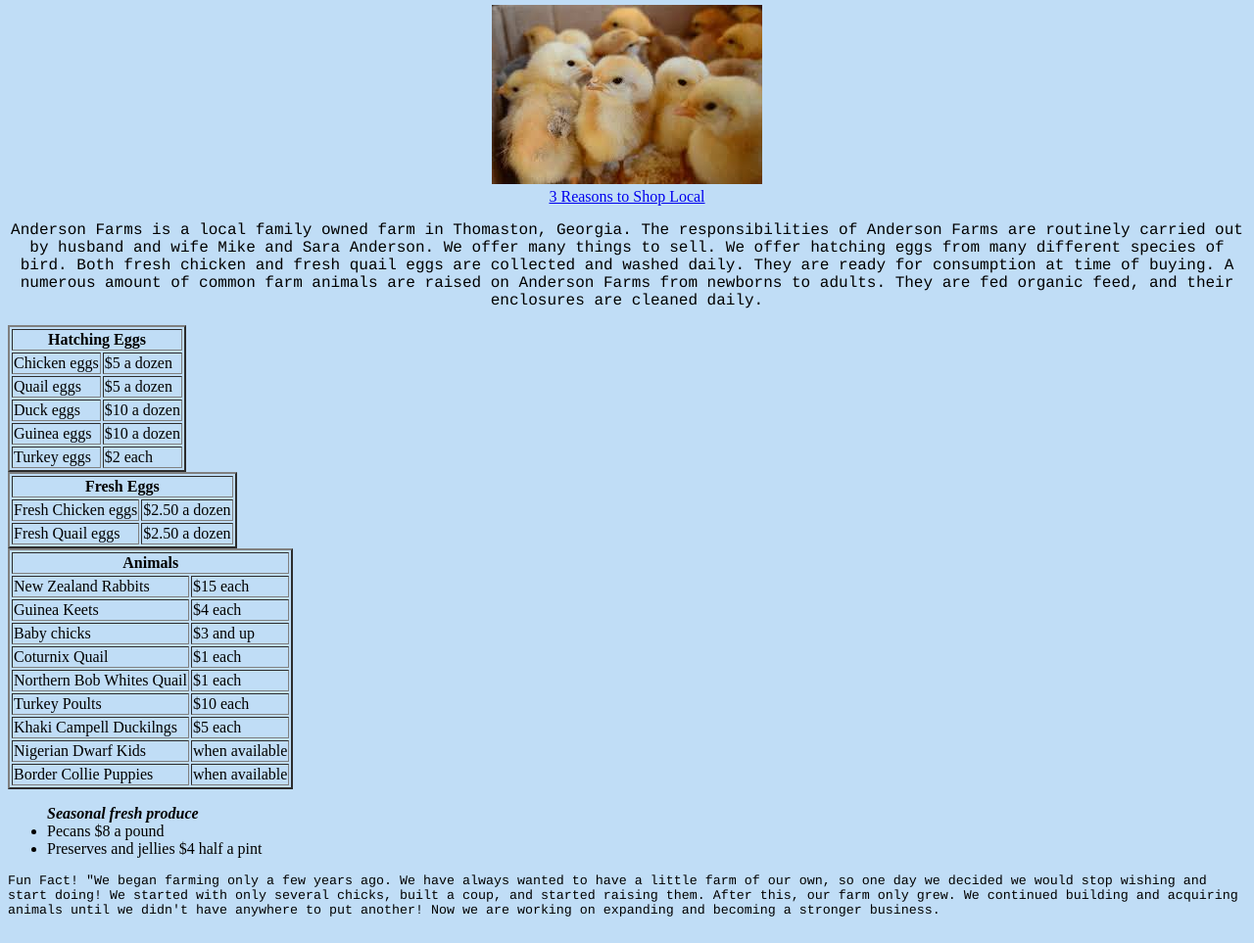
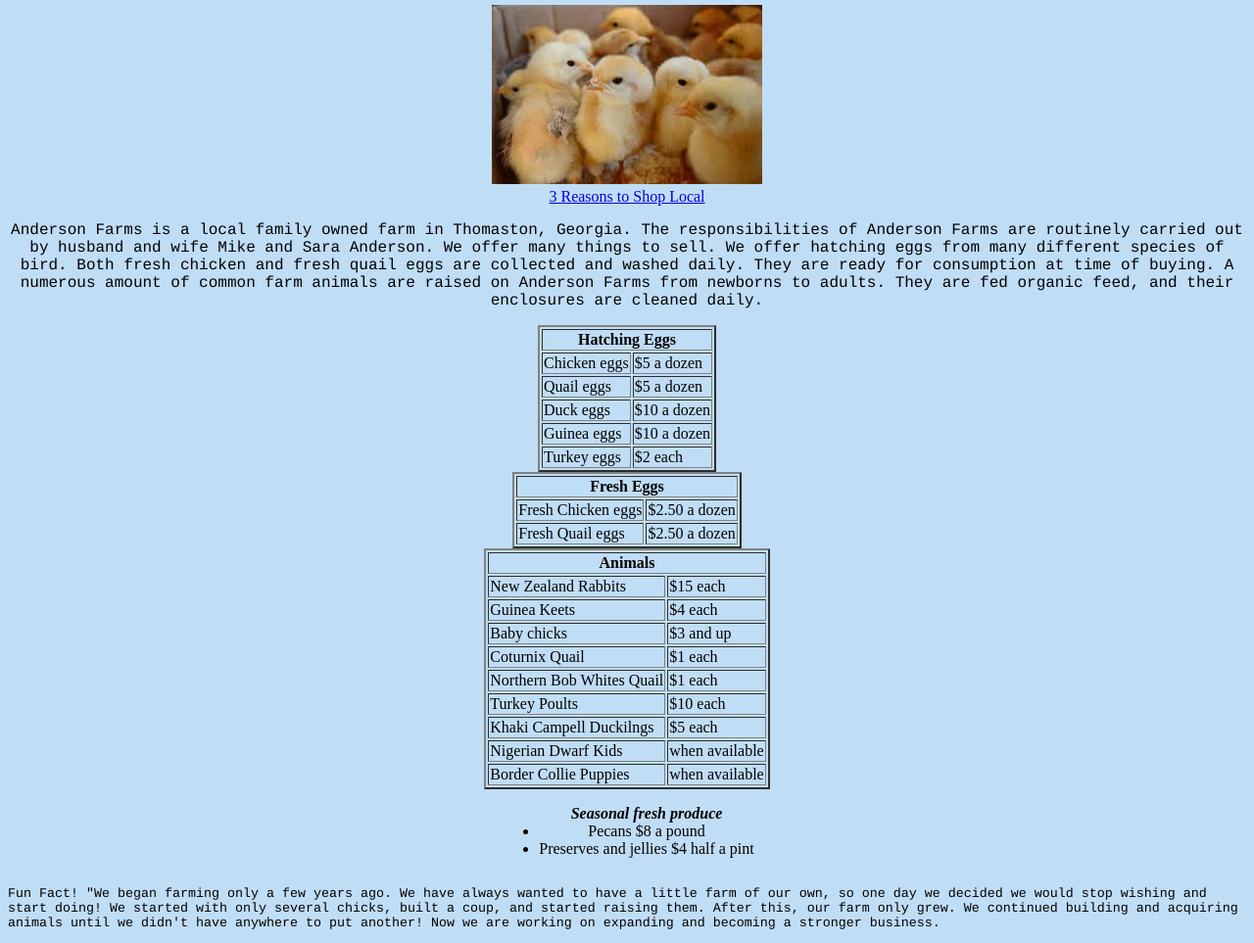
Before and after one commit to ksa96527/ksa96527.github.io, a plain HTML site: page index.html in a window 1280 px wide. Shown: the part 94-1057 px from the top of the page at 98% size. Drawn offline with Linux system fonts and the light colour scheme.

Commit message:
Add files via upload

```diff
--- a/index.html
+++ b/index.html
@@ -8,6 +8,7 @@
 	P {font-family:Courier}
 	h1 {font-family:Courier;font-size:30pt}
 	h2 {font-family:Courier;font-size:10pt}
+	ul { display:inline-block;}
 </style>
 </head>
 <body>
@@ -26,7 +27,7 @@
 <div style="text-align:center">
 	<p>Anderson Farms is a local family owned farm in Thomaston, Georgia. The responsibilities of Anderson Farms are routinely carried out by husband and wife Mike and Sara Anderson. We offer many things to sell. We offer hatching eggs from many different species of bird. Both fresh chicken and fresh quail eggs are collected and washed daily. They are ready for consumption at time of buying. A numerous amount of common farm animals are raised on Anderson Farms from newborns to adults. They are fed organic feed, and their enclosures are cleaned daily.</p>
 </div>
-
+	<center>
 		<table border=2 style="float left">
 			<tr>
 				<th colspan=2>Hatching Eggs</th>
@@ -52,7 +53,9 @@
 				<td>$2 each</td>
 			</tr>
 		</table>
+	</center>
 
+	<center>
 		<table border=2>
 			<tr>
 				<th colspan=2> Fresh Eggs</th>
@@ -66,7 +69,9 @@
 				<td>$2.50 a dozen</td>
 			</tr>
 		</table>
+	</center>
 
+	<center>
 		<table border=2>
 			<tr>
 				<th colspan=2>Animals</th>
@@ -108,12 +113,15 @@
 				<td>when available</td>
 			</tr>
 		</table>
+	</center>
 
+	<center>
 		<ul>
 			<b><i>Seasonal fresh produce</i></b>
 			<li>Pecans $8 a  pound</li>
 			<li>Preserves and jellies $4 half a pint</li>
 		</ul>
+	</center>
 
 <small>
 <div style="text-align:left">
```
